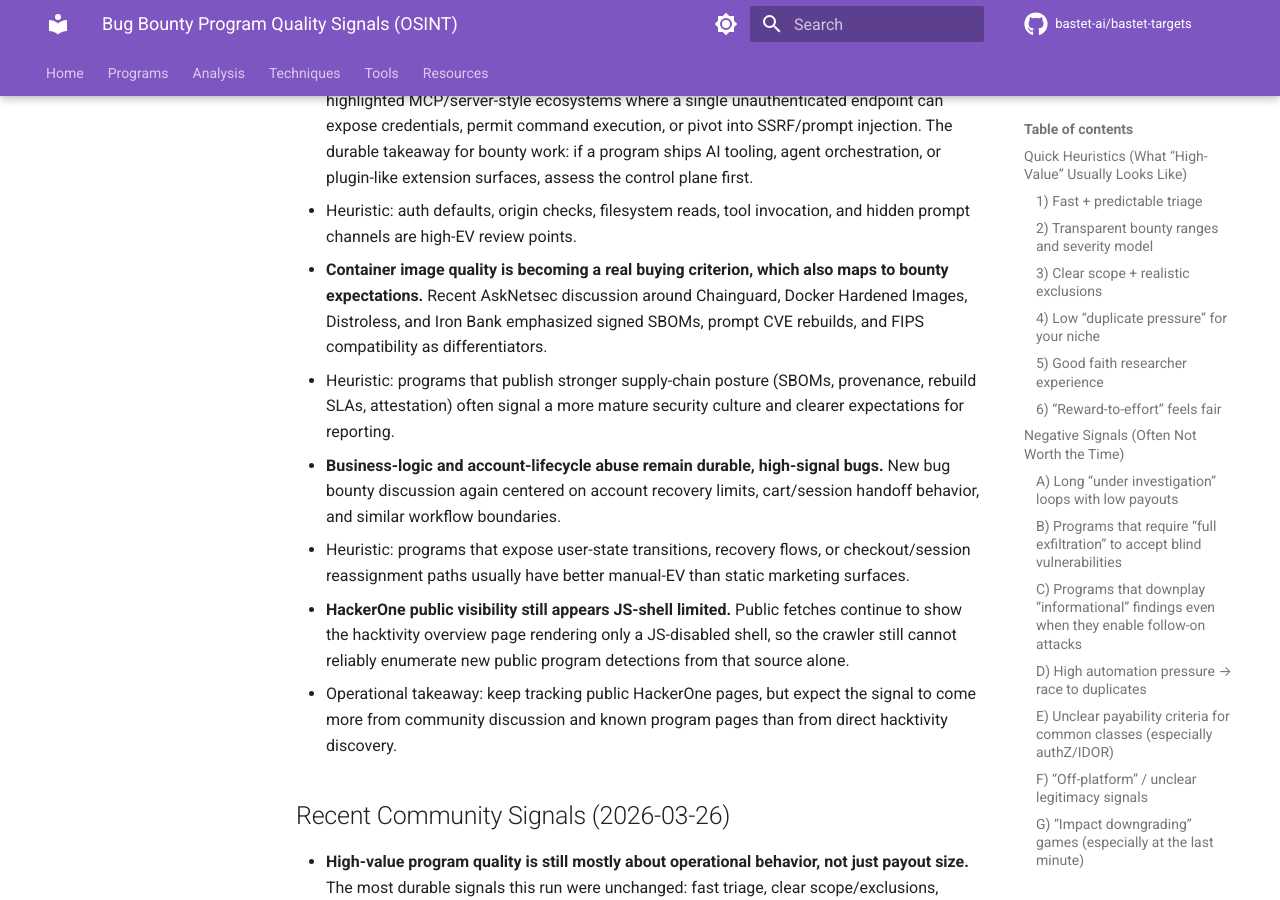
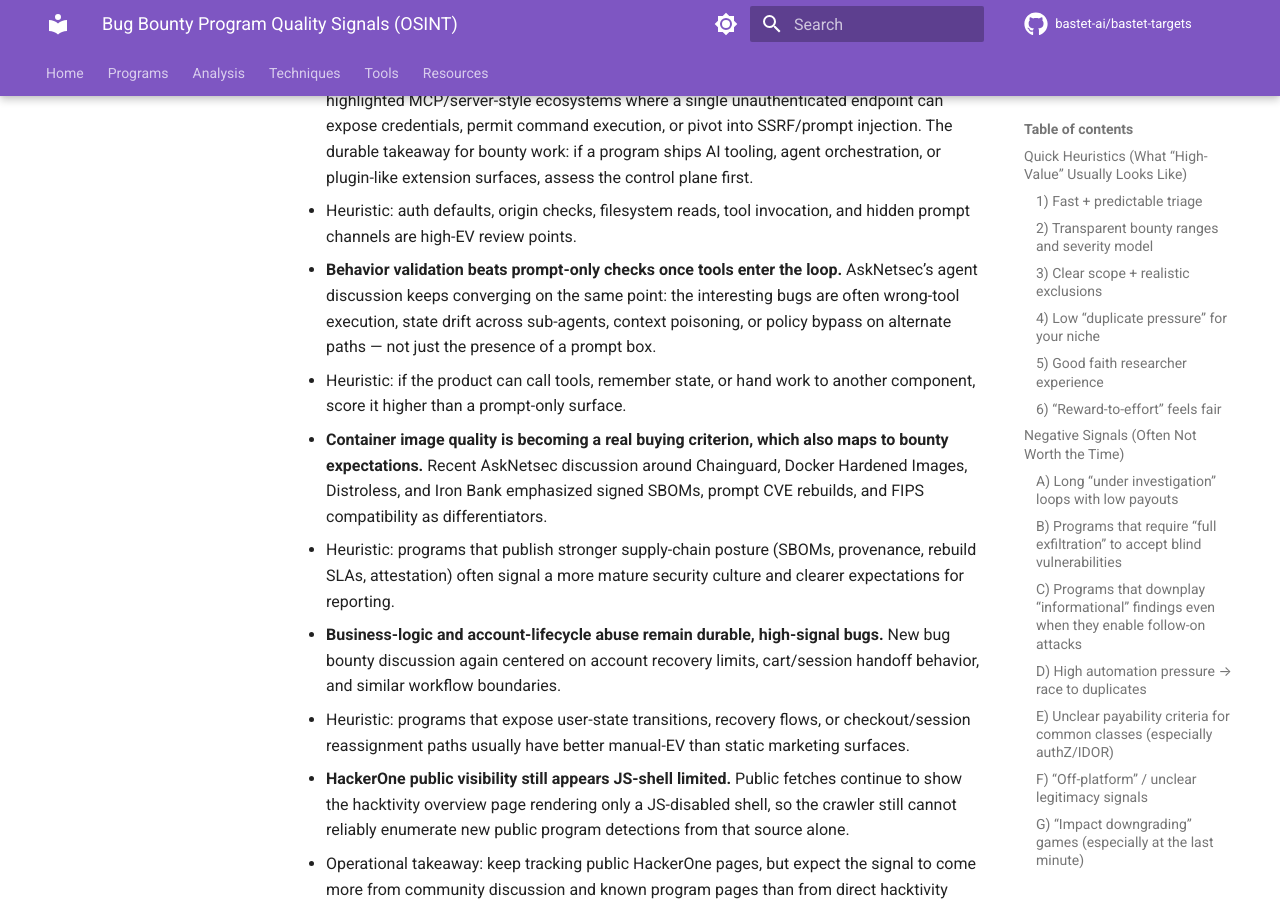
Before and after one commit to bastet-ai/bastet-targets, an MkDocs documentation site: the page built from docs/programs/program-quality-signals.md, in a window 1280 px wide and 900 px high, scrolled down 12605 px. Built offline with MkDocs 1.6.1 and Material for MkDocs 9.7.7, drawn with Linux system fonts in a browser that asks for light colours; comment, search, counter and statistics services are not loaded.

Commit message:
Add agent behavior-validation heuristic

```diff
--- a/docs/programs/program-quality-signals.md
+++ b/docs/programs/program-quality-signals.md
@@ -257,6 +257,9 @@
 - **AI / agent plumbing is now a repeatable high-value surface.** Fresh r/netsec discussion highlighted MCP/server-style ecosystems where a single unauthenticated endpoint can expose credentials, permit command execution, or pivot into SSRF/prompt injection. The durable takeaway for bounty work: if a program ships AI tooling, agent orchestration, or plugin-like extension surfaces, assess the control plane first.
   - Heuristic: auth defaults, origin checks, filesystem reads, tool invocation, and hidden prompt channels are high-EV review points.
 
+- **Behavior validation beats prompt-only checks once tools enter the loop.** AskNetsec’s agent discussion keeps converging on the same point: the interesting bugs are often wrong-tool execution, state drift across sub-agents, context poisoning, or policy bypass on alternate paths — not just the presence of a prompt box.
+  - Heuristic: if the product can call tools, remember state, or hand work to another component, score it higher than a prompt-only surface.
+
 - **Container image quality is becoming a real buying criterion, which also maps to bounty expectations.** Recent AskNetsec discussion around Chainguard, Docker Hardened Images, Distroless, and Iron Bank emphasized signed SBOMs, prompt CVE rebuilds, and FIPS compatibility as differentiators.
   - Heuristic: programs that publish stronger supply-chain posture (SBOMs, provenance, rebuild SLAs, attestation) often signal a more mature security culture and clearer expectations for reporting.
 
```
